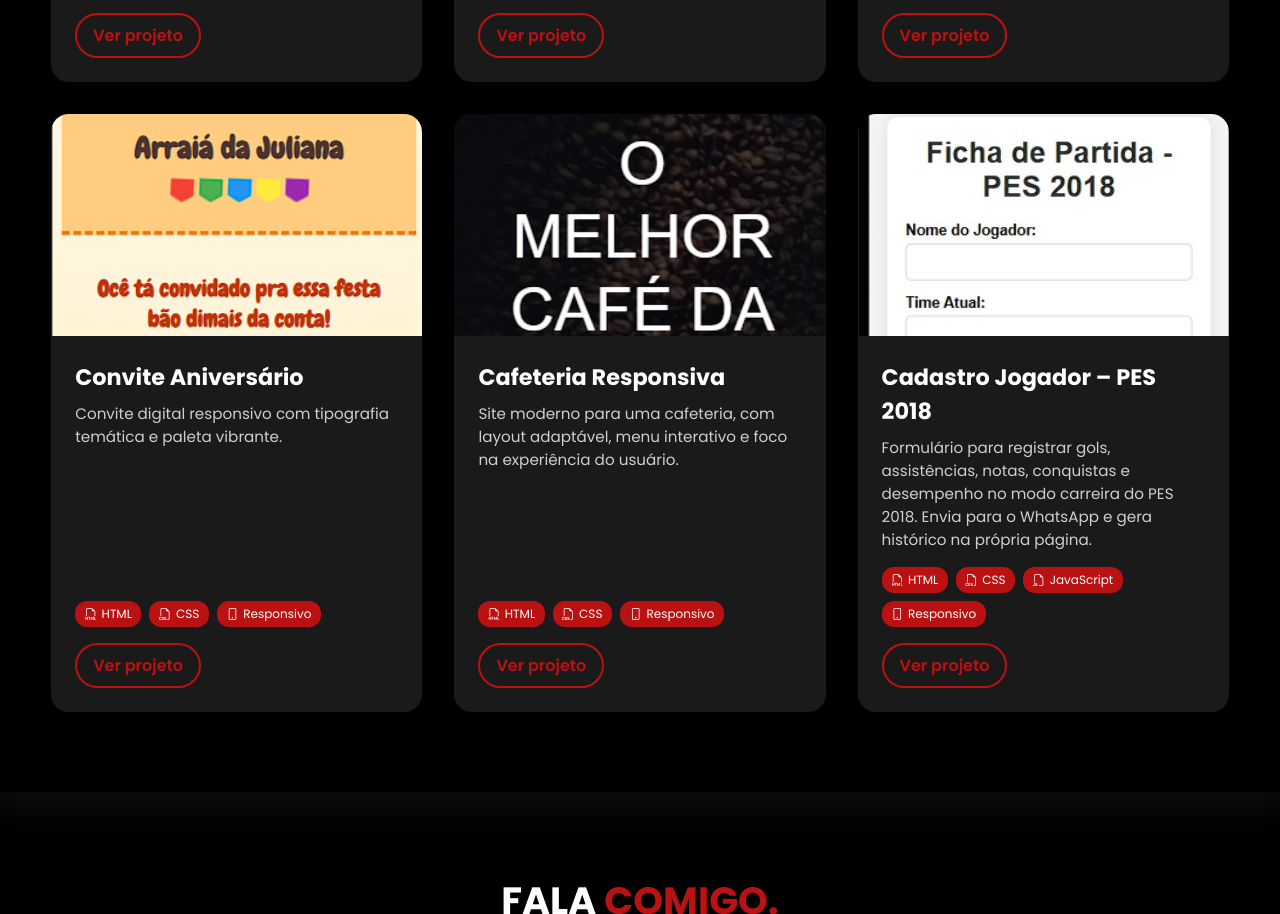
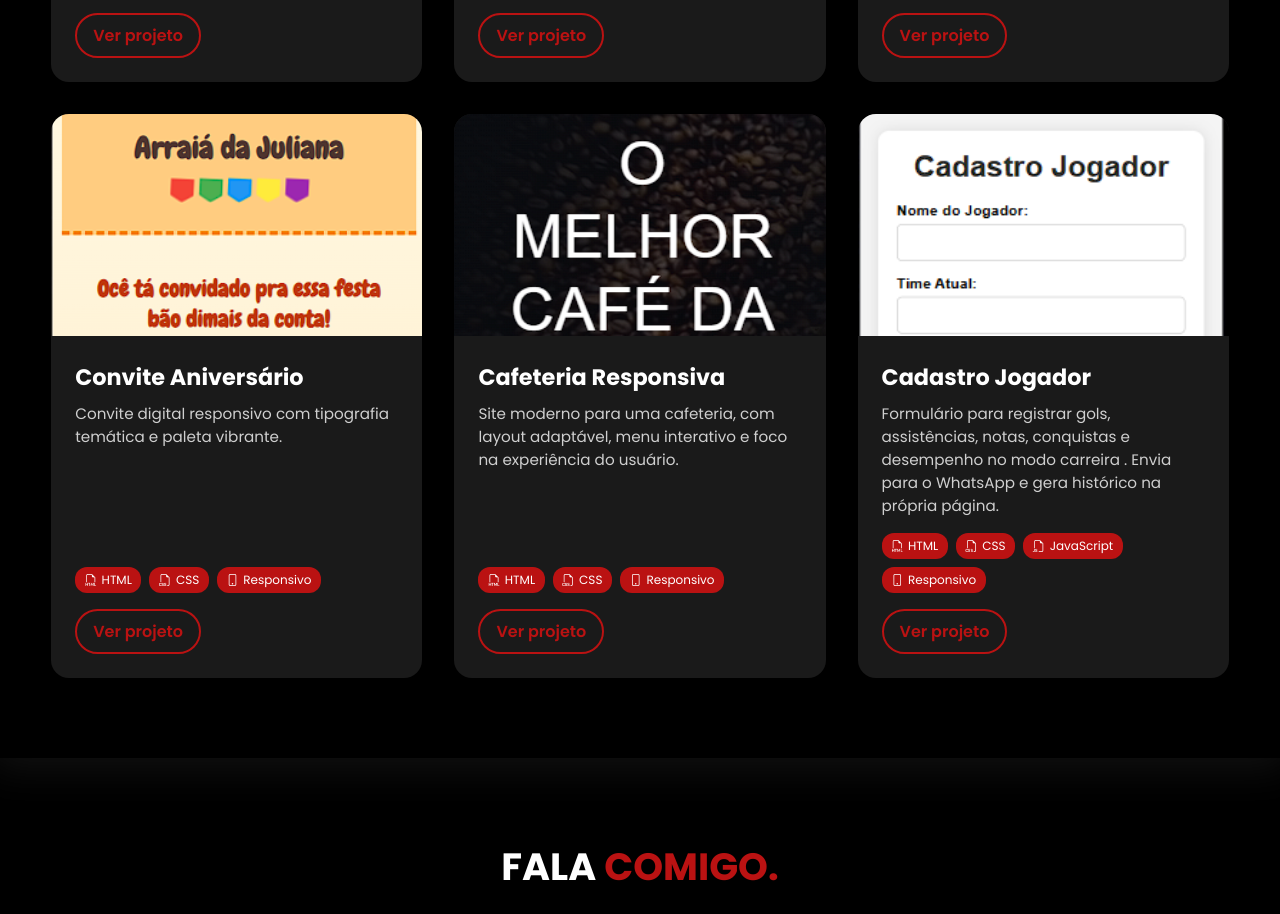
Before and after one commit to JapinhaCamisa19/portfolio, a plain HTML site: page index.html in a window 1280 px wide. Shown: the part 2525-3439 px from the top of the page. Drawn offline with nearby package versions, Linux system fonts and the light colour scheme.

Commit message:
Add files via upload

```diff
--- a/index.html
+++ b/index.html
@@ -333,17 +333,17 @@
             </article>
             <!-- PROJETO 6 -->
             <article class="project-card">
-                <figure class="project-thumb" style="background-image:url('img/image (1).png')"></figure>
+                <figure class="project-thumb" style="background-image:url('img/45d49155-135c-48e1-bead-32a2c05c0952.png')"></figure>
                 <div class="project-info">
-                    <h3 class="project-title">Cadastro Jogador – PES 2018</h3>
-                    <p class="project-desc">Formulário para registrar gols, assistências, notas, conquistas e desempenho no modo carreira do PES 2018. Envia para o WhatsApp e gera histórico na própria página.</p>
+                    <h3 class="project-title">Cadastro Jogador </h3>
+                    <p class="project-desc">Formulário para registrar gols, assistências, notas, conquistas e desempenho no modo carreira . Envia para o WhatsApp e gera histórico na própria página.</p>
                     <ul class="tech-list">
                         <li><i class="bi bi-filetype-html"></i> HTML</li>
                         <li><i class="bi bi-filetype-css"></i> CSS</li>
                         <li><i class="bi bi-filetype-js"></i> JavaScript</li>
                         <li><i class="bi bi-phone"></i> Responsivo</li>
                     </ul>
-                    <a href="https://cadastro-jogador-pes.vercel.app/" target="_blank" class="btn-projeto">Ver projeto</a>
+                    <a href="https://jogador-cad.vercel.app/" target="_blank" class="btn-projeto">Ver projeto</a>
                 </div>
             </article>
 
```
Also changed, not shown: img/45d49155-135c-48e1-bead-32a2c05c0952.png (added).
